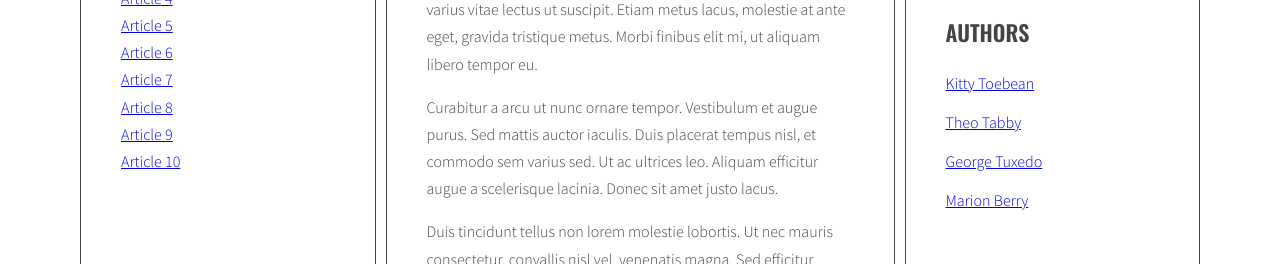
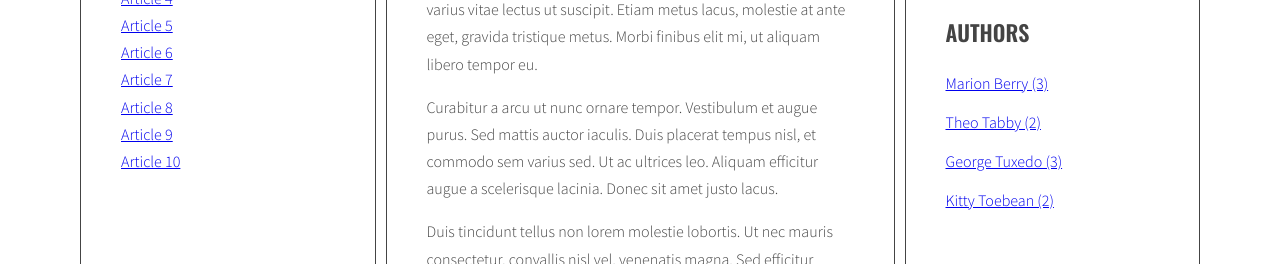
Before and after one commit to oleole912/javascript-blog, a website: page index.html in a window 1280 px wide. Shown: the part 455-719 px from the top of the page. Drawn offline with nearby package versions, Linux system fonts and the light colour scheme.

Commit message:
Add authors list

```diff
--- a/index.html
+++ b/index.html
@@ -165,26 +165,6 @@
               </ul>
               <h2 class="section-title">Authors</h2>
               <ul class="list authors">
-                <li>
-                  <a href="#">
-                    <span class="author-name">Kitty Toebean</span>
-                  </a>
-                </li>
-                <li>
-                  <a href="#">
-                    <span class="author-name">Theo Tabby</span>
-                  </a>
-                </li>
-                <li>
-                  <a href="#">
-                    <span class="author-name">George Tuxedo</span>
-                  </a>
-                </li>
-                <li>
-                  <a href="#">
-                    <span class="author-name">Marion Berry</span>
-                  </a>
-                </li>
               </ul>
             </aside>
           </main>
--- a/js/script.js
+++ b/js/script.js
@@ -39,7 +39,8 @@ const optArticleSelector = '.post',
   optArticleAuthorSelector = '.post-author',
   optTagsListSelector = '.tags.list',
   optCloudClassCount = 5,
-  optCloudClassPrefix = 'tag-size-';
+  optCloudClassPrefix = 'tag-size-',
+  optAuthorsListSelector = '.authors.list';
 
 
 function generateTitleLinks(customSelector = ''){
@@ -131,7 +132,7 @@ function generateTags(){
 
       /* [NEW] check if this link is NOT already in allTags */
       if(!allTags.hasOwnProperty(tag)){
-        /* [NEW] add generated code to allTags array */
+        /* [NEW] add generated code to allTags object */
         allTags[tag] = 1;
       } else {
         allTags[tag]++;
@@ -232,6 +233,9 @@ addClickListenersToTags();
 
 
 function generateAuthors(){
+  /* [NEW] create allAuthors object */
+  const allAuthors = {};
+
   /* find all articles */
   const articles = document.querySelectorAll(optArticleSelector);
 
@@ -253,11 +257,33 @@ function generateAuthors(){
     /* add generated code to html variable */
     html = html + linkHTML;
 
+    if(!allAuthors.hasOwnProperty(author)) {
+      allAuthors[author] = 1;
+    } else {
+      allAuthors[author]++;
+    }
+
     /* insert HTML into the author wrapper */
     authorWrapper.innerHTML = html;
 
     /* END LOOP: for each article */
   }
+
+  /* [NEW] find authors list wrapper */
+  const authorsList = document.querySelector(optAuthorsListSelector);
+
+  /* [NEW] create variable for all authors links HTML code */
+  let allAuthorsHTML = '';
+
+  /* [NEW] create a link for every author with a number of his articles */
+  for (let author in allAuthors) {
+    const authorLinkHTML = '<li><a href="#author-' + author + '">' + author + ' (' + allAuthors[author] + ')</a></li>';
+    allAuthorsHTML += authorLinkHTML;
+  }
+
+  /* generate authors list in right sidebar */
+  authorsList.innerHTML = allAuthorsHTML;
+
 }
 
 generateAuthors();
```
